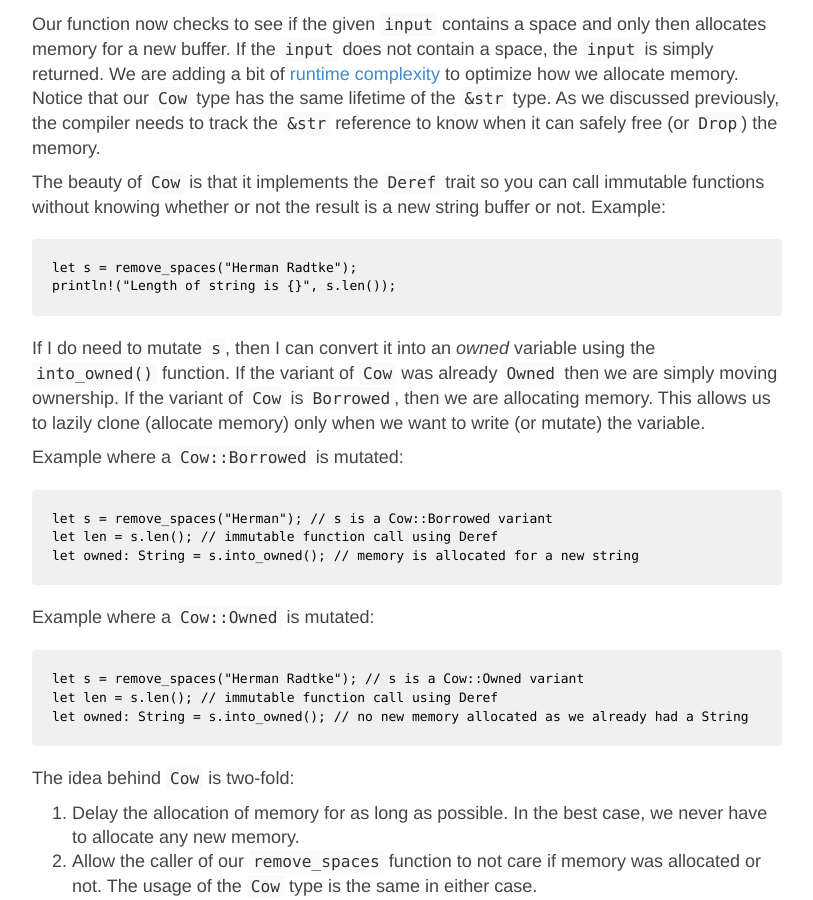
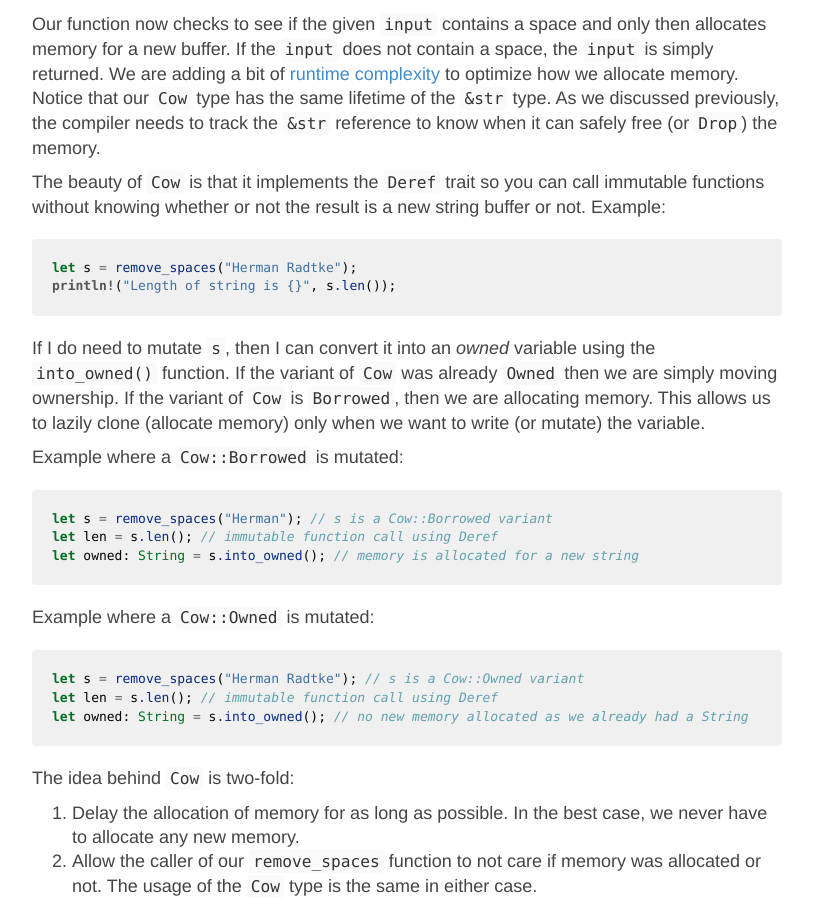
Before and after one commit to hjr3/hjr3.github.io, a Jekyll site: the page built from _posts/2015-05-29-creating-a-rust-function-that-returns-string-or-str.md, in a window 1280 px wide and 900 px high, scrolled down 1794 px. Shown: the whole window, without its empty margins (233-1046 px from the left). Built offline with Jekyll 4.4.1, drawn with Linux system fonts in a browser that asks for light colours; Markdown is read by kramdown in place of the engine named in the settings.

Commit message:
Mark code blocks as Rust

````diff
--- a/_posts/2015-05-29-creating-a-rust-function-that-returns-string-or-str.md
+++ b/_posts/2015-05-29-creating-a-rust-function-that-returns-string-or-str.md
@@ -61,7 +61,7 @@ Our function now checks to see if the given `input` contains a space and only th
 
 The beauty of `Cow` is that it implements the `Deref` trait so you can call immutable functions without knowing whether or not the result is a new string buffer or not. Example:
 
-```
+```rust
 let s = remove_spaces("Herman Radtke");
 println!("Length of string is {}", s.len());
 ```
@@ -71,7 +71,7 @@ If I do need to mutate `s`, then I can convert it into an _owned_ variable using
 
 Example where a `Cow::Borrowed` is mutated:
 
-```
+```rust
 let s = remove_spaces("Herman"); // s is a Cow::Borrowed variant
 let len = s.len(); // immutable function call using Deref
 let owned: String = s.into_owned(); // memory is allocated for a new string
@@ -79,7 +79,7 @@ let owned: String = s.into_owned(); // memory is allocated for a new string
 
 Example where a `Cow::Owned` is mutated:
 
-```
+```rust
 let s = remove_spaces("Herman Radtke"); // s is a Cow::Owned variant
 let len = s.len(); // immutable function call using Deref
 let owned: String = s.into_owned(); // no new memory allocated as we already had a String
````
